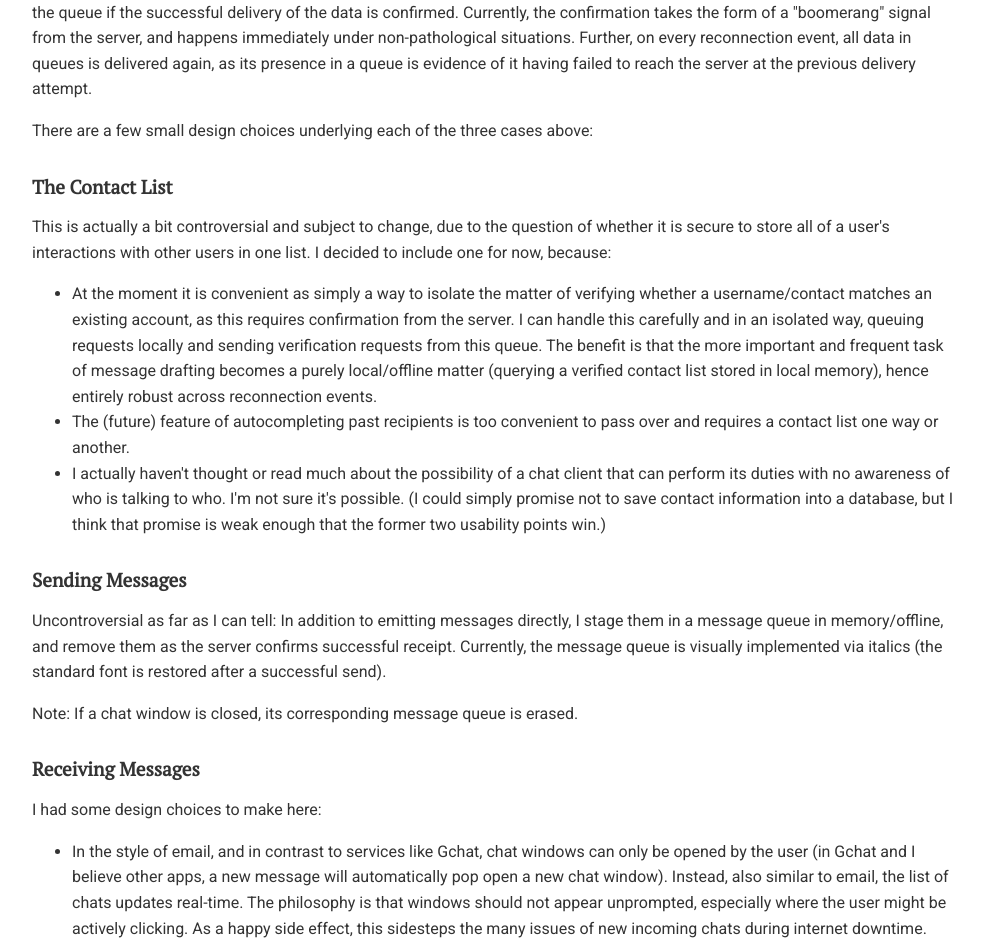
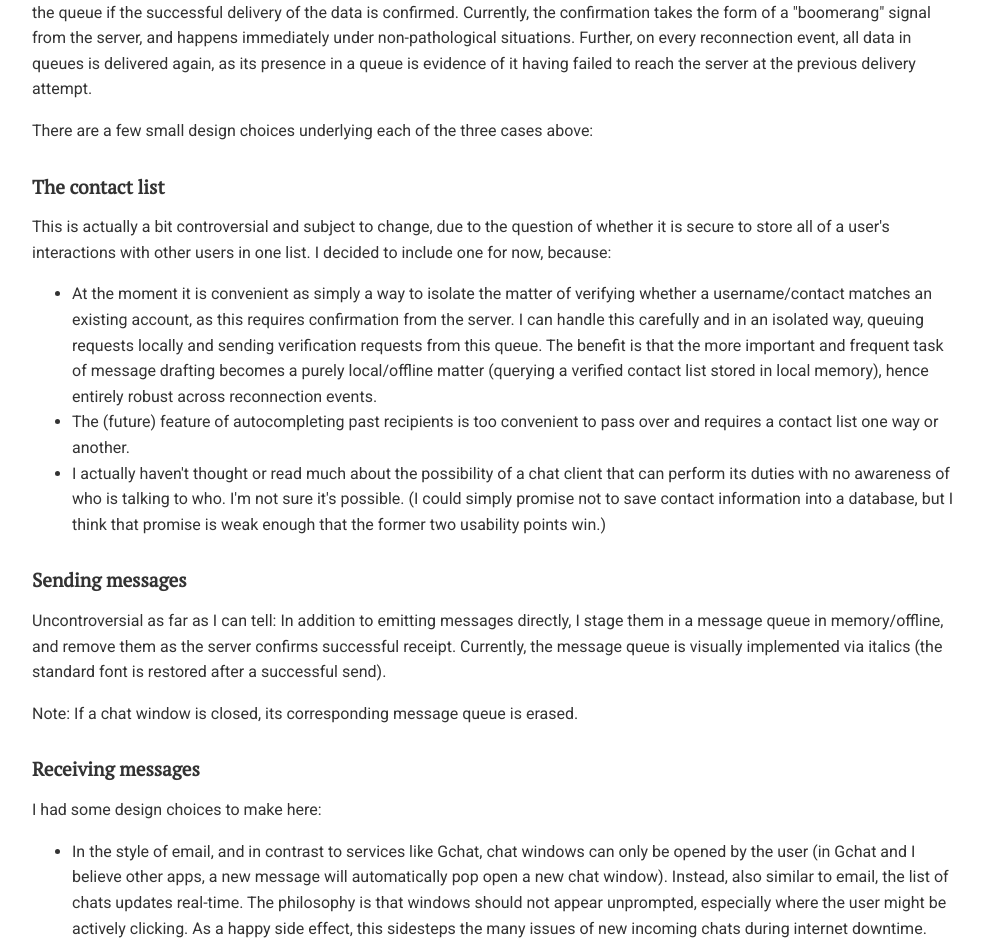
Before and after one commit to chatscrypt/chatscrypt.github.io, a Jekyll site: the page built from _posts/2019-12-29-recovering-from-a-network-disconnection.html, in a window 1280 px wide. Shown: the part 691-1635 px from the top of the page, without its empty margins (143-1126 px from the left). Built offline with Jekyll 4.4.1, drawn with Linux system fonts in a browser that asks for light colours; comment, search, counter and statistics services are not loaded.

```diff
--- a/_posts/2019-12-29-recovering-from-a-network-disconnection.html
+++ b/_posts/2019-12-29-recovering-from-a-network-disconnection.html
@@ -25,7 +25,7 @@ Philosophically, obtaining security and stability coincide nicely, since both re
 
 <p> There are a few small design choices underlying each of the three cases above:
 
-<h2>The Contact List</h2>
+<h2>The contact list</h2>
 
 This is actually a bit controversial and subject to change, due to the question of whether it is secure to store all of a user's interactions with other users in one list. I decided to include one for now, because:
 
@@ -38,13 +38,13 @@ This is actually a bit controversial and subject to change, due to the question
 </ul>
 
 
-  <h2>Sending Messages</h2>
+  <h2>Sending messages</h2>
 
 Uncontroversial as far as I can tell: In addition to emitting messages directly, I stage them in a message queue in memory/offline, and remove them as the server confirms successful receipt. Currently, the message queue is visually implemented via italics (the standard font is restored after a successful send).
 
 <p>Note: If a chat window is closed, its corresponding message queue is erased.
 
-  <h2>Receiving Messages</h2>
+  <h2>Receiving messages</h2>
 
 I had some design choices to make here:
 
```
